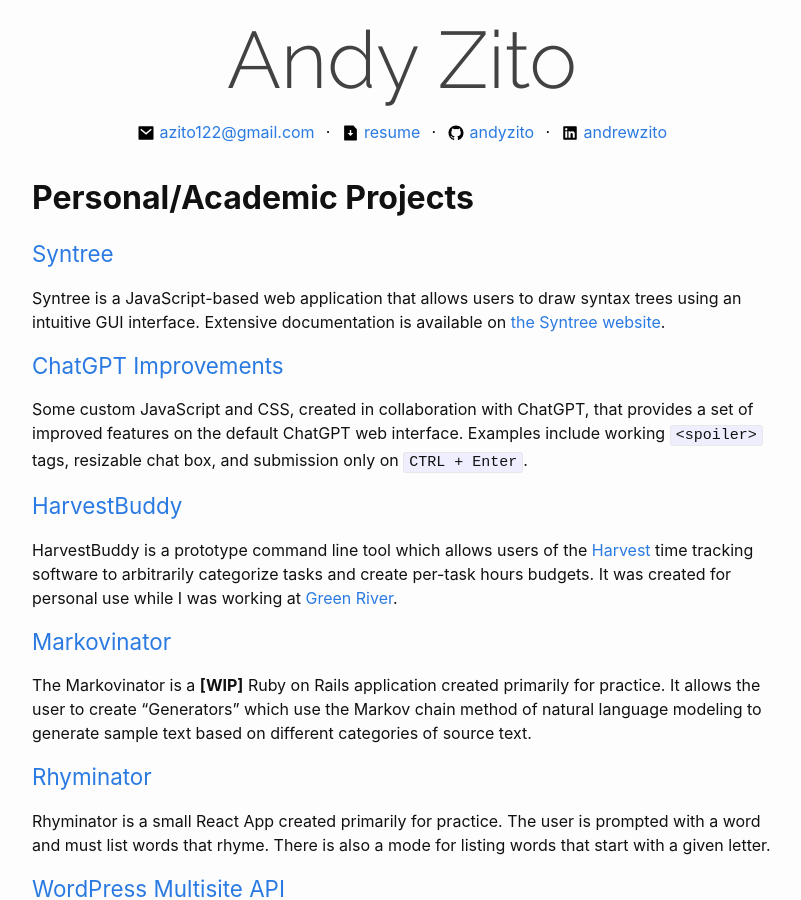
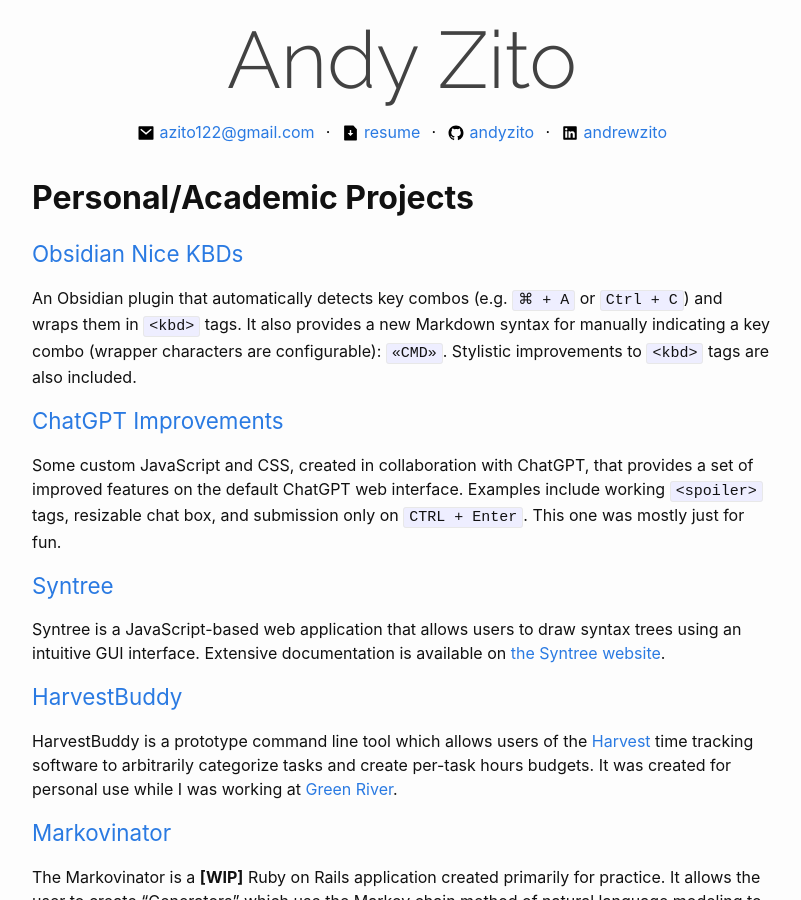
Before and after one commit to andyzito/andyzito.github.io, a Jekyll site: the page built from index.md, in a window 1280 px wide and 900 px high. Shown: the whole window, without its empty margins (238-1039 px from the left). Built offline with Jekyll 4.4.1, drawn with Linux system fonts in a browser that asks for light colours; our own code applies the rules of GitHub Pages for plain Markdown files.

Commit message:
Add obsidian-nice-kbds

```diff
--- a/index.md
+++ b/index.md
@@ -6,13 +6,17 @@ layout: home
 ---
 # Personal/Academic Projects
 
+## [Obsidian Nice KBDs](https://github.com/andyzito/obsidian-nice-kbds)
+
+An Obsidian plugin that automatically detects key combos (e.g. `⌘ + A` or `Ctrl + C`) and wraps them in `<kbd>` tags. It also provides a new Markdown syntax for manually indicating a key combo (wrapper characters are configurable): `«CMD»`. Stylistic improvements to `<kbd>` tags are also included.
+
+## [ChatGPT Improvements](https://github.com/andyzito/chatgpt-improvements)
+
+Some custom JavaScript and CSS, created in collaboration with ChatGPT, that provides a set of improved features on the default ChatGPT web interface. Examples include working `<spoiler>` tags, resizable chat box, and submission only on `CTRL + Enter`. This one was mostly just for fun.
+
 ## [Syntree](https://syntree.andycodesthings.com)
 
 Syntree is a JavaScript-based web application that allows users to draw syntax trees using an intuitive GUI interface. Extensive documentation is available on [the Syntree website](http://syntree.andycodesthings.com/pages/what.php).
-
-## [ChatGPT Improvements](https://github.com/andyzito/chatgpt-improvements)
-
-Some custom JavaScript and CSS, created in collaboration with ChatGPT, that provides a set of improved features on the default ChatGPT web interface. Examples include working `<spoiler>` tags, resizable chat box, and submission only on `CTRL + Enter`.
 
 ## [HarvestBuddy](https://github.com/andyzito/harvest_buddy)
 
```
